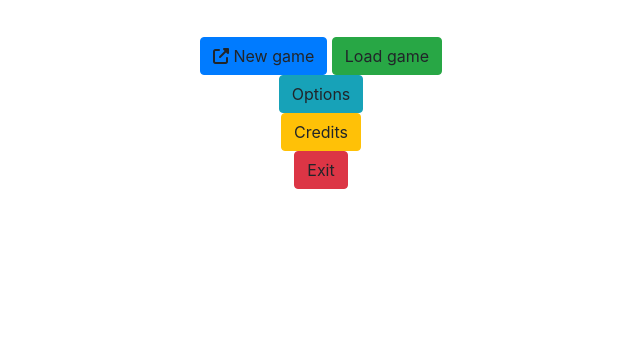
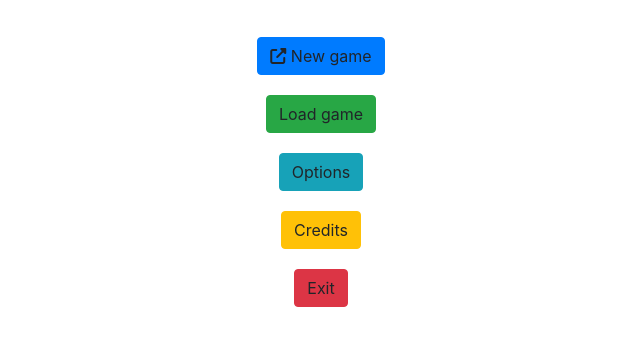
Before and after one commit to kamkanev/Sky-Civilization, an Electron app: page index.html in a window 800 px wide. Shown: the part 91-436 px from the top of the page, without its empty margins (79-719 px from the left). Drawn offline with nearby package versions, Linux system fonts and the light colour scheme.

Commit message:
Main Menu

```diff
--- a/index.html
+++ b/index.html
@@ -4,6 +4,7 @@
     <meta charset="UTF-8">
     <title>Sky Civilization</title>
     <link rel="stylesheet" href="https://stackpath.bootstrapcdn.com/bootstrap/4.3.1/css/bootstrap.min.css" integrity="sha384-ggOyR0iXCbMQv3Xipma34MD+dH/1fQ784/j6cY/iJTQUOhcWr7x9JvoRxT2MZw1T" crossorigin="anonymous">
+    <link rel="stylesheet" href="style.css">
     <script src="https://code.jquery.com/jquery-3.3.1.slim.min.js" integrity="sha384-q8i/X+965DzO0rT7abK41JStQIAqVgRVzpbzo5smXKp4YfRvH+8abtTE1Pi6jizo" crossorigin="anonymous"></script>
     <script src="https://cdnjs.cloudflare.com/ajax/libs/popper.js/1.14.7/umd/popper.min.js" integrity="sha384-UO2eT0CpHqdSJQ6hJty5KVphtPhzWj9WO1clHTMGa3JDZwrnQq4sF86dIHNDz0W1" crossorigin="anonymous"></script>
     <script src="https://stackpath.bootstrapcdn.com/bootstrap/4.3.1/js/bootstrap.min.js" integrity="sha384-JjSmVgyd0p3pXB1rRibZUAYoIIy6OrQ6VrjIEaFf/nJGzIxFDsf4x0xIM+B07jRM" crossorigin="anonymous"></script>
@@ -12,11 +13,13 @@
   <body>
     <div class="text-center">
       <h1 style="margin: 40px 0;">Sky Civilization</h1>
-      <a class="btn btn-primary block"><i class="fas fa-external-link-alt"></i> New game</a>
-      <a class="btn btn-success">Load game</a> <br>
-      <a class="btn btn-info">Options</a> <br>
-      <a class="btn btn-warning">Credits</a> <br>
-      <a id="exit" class="btn btn-danger">Exit</a> <br>
+      <div class="mainMenu">
+        <a class="btn btn-primary block"><i class="fas fa-external-link-alt"></i> New game</a><br>
+        <a class="btn btn-success block">Load game</a><br>
+        <a class="btn btn-info block">Options</a><br>
+        <a class="btn btn-warning block">Credits</a><br>
+        <a id="exit" class="btn btn-danger block">Exit</a><br>
+      </div>
     </div>
     <!-- You can also require other files to run in this process -->
     <script src="renderer.js"></script>
--- a/style.css
+++ b/style.css
@@ -0,0 +1,3 @@
+.mainMenu a {
+    margin-bottom: 20px;
+}
```
